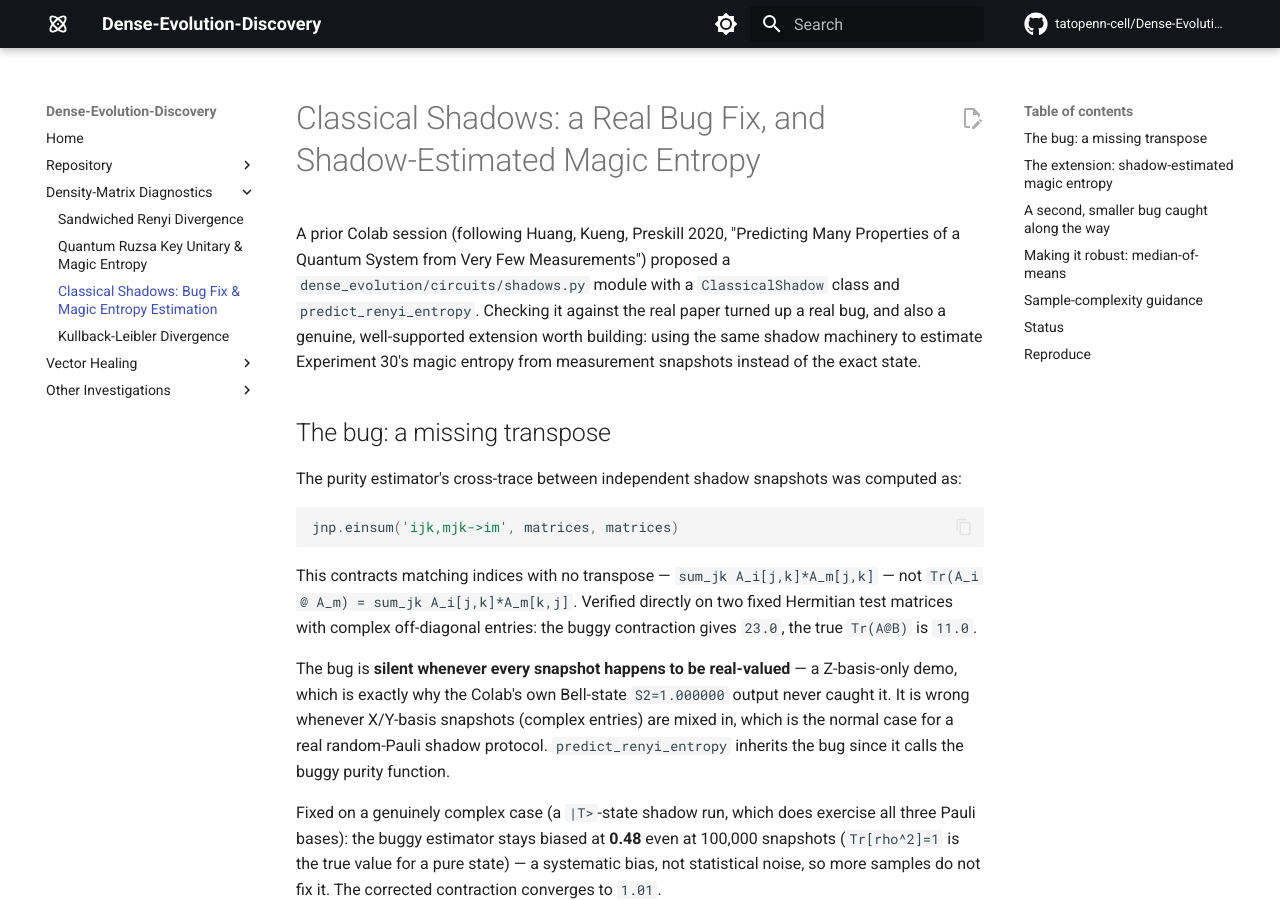
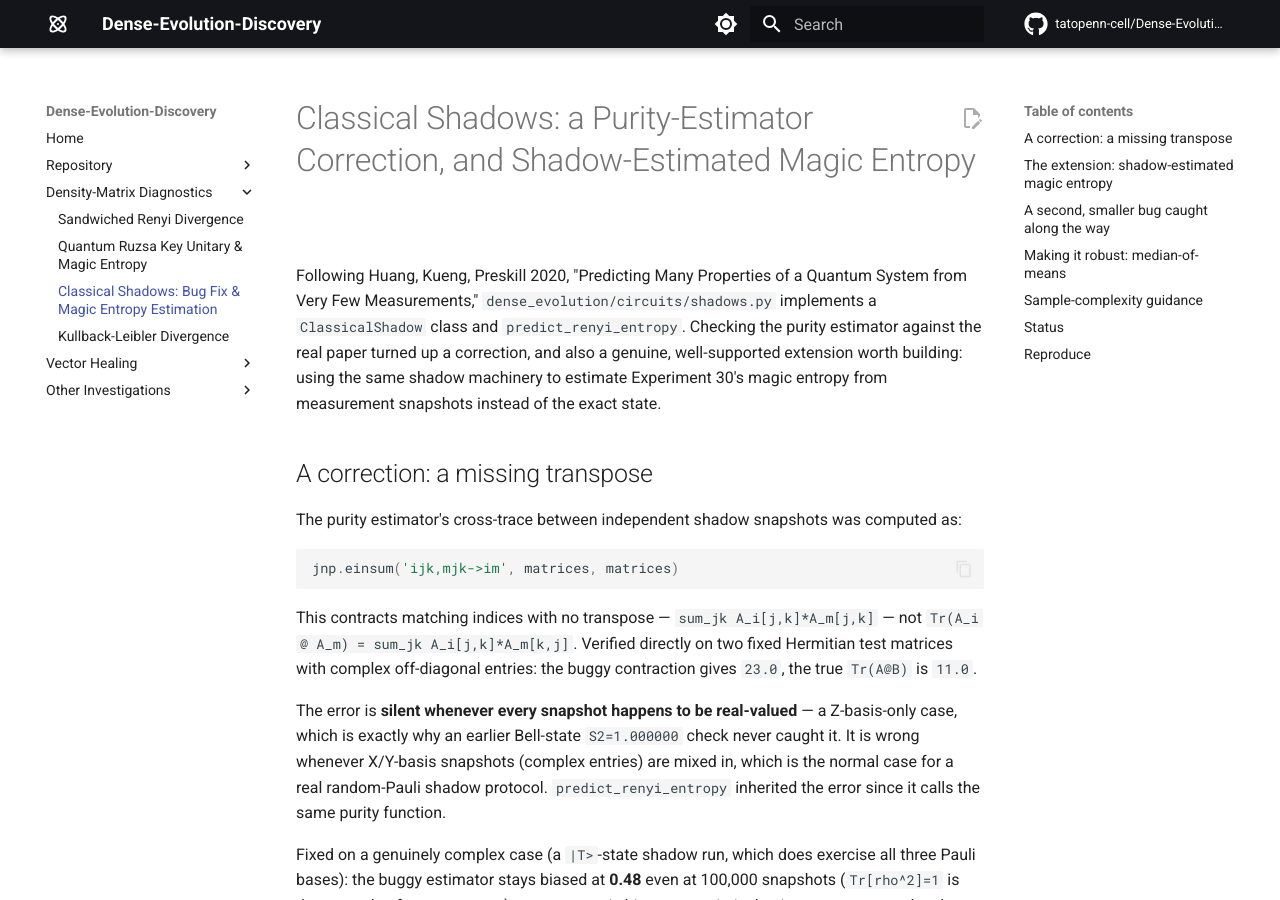
Before and after one commit to tatopenn-cell/Dense-Evolution-Discovery, an MkDocs documentation site: the page built from docs/quantum_shadows_magic_entropy.md, in a window 1280 px wide and 900 px high. Built offline with MkDocs 1.6.1 and Material for MkDocs 9.7.7, drawn with Linux system fonts in a browser that asks for light colours; comment, search, counter and statistics services are not loaded.

Commit message:
Remove local-worktree sys.path shims and Colab-origin mentions (#81)
The shims in cosmic_ray_burst_validation.py/cosmic_ray_erasure_decoding.py
pointed at a hardcoded local .claude/worktrees path -- needed only while
continuous_dissipative_evolve/cosmic_ray_burst_profile were unreleased.
Dense-Evolution v8.1.67 ships all of them now; removed the shims and the
matching pytest.skip guards in both test files.

Also removed references to private Colab-draft origins and softened
bug-fix framing in README.md and the shadows/ruzsa docs pages -- the
scientific content (corrections, verification) stays, just not framed
around a personal draft's mistakes.

11/11 tests passing with a clean, non-editable dense-evolution==8.1.67
install (no worktree path needed).

```diff
--- a/docs/quantum_shadows_magic_entropy.md
+++ b/docs/quantum_shadows_magic_entropy.md
@@ -1,8 +1,8 @@
-# Classical Shadows: a Real Bug Fix, and Shadow-Estimated Magic Entropy
+# Classical Shadows: a Purity-Estimator Correction, and Shadow-Estimated Magic Entropy
 
-A prior Colab session (following Huang, Kueng, Preskill 2020, "Predicting Many Properties of a Quantum System from Very Few Measurements") proposed a `dense_evolution/circuits/shadows.py` module with a `ClassicalShadow` class and `predict_renyi_entropy`. Checking it against the real paper turned up a real bug, and also a genuine, well-supported extension worth building: using the same shadow machinery to estimate Experiment 30's magic entropy from measurement snapshots instead of the exact state.
+Following Huang, Kueng, Preskill 2020, "Predicting Many Properties of a Quantum System from Very Few Measurements," `dense_evolution/circuits/shadows.py` implements a `ClassicalShadow` class and `predict_renyi_entropy`. Checking the purity estimator against the real paper turned up a correction, and also a genuine, well-supported extension worth building: using the same shadow machinery to estimate Experiment 30's magic entropy from measurement snapshots instead of the exact state.
 
-## The bug: a missing transpose
+## A correction: a missing transpose
 
 The purity estimator's cross-trace between independent shadow snapshots was computed as:
 
@@ -12,7 +12,7 @@ jnp.einsum('ijk,mjk->im', matrices, matrices)
 
 This contracts matching indices with no transpose — `sum_jk A_i[j,k]*A_m[j,k]` — not `Tr(A_i @ A_m) = sum_jk A_i[j,k]*A_m[k,j]`. Verified directly on two fixed Hermitian test matrices with complex off-diagonal entries: the buggy contraction gives `23.0`, the true `Tr(A@B)` is `11.0`.
 
-The bug is **silent whenever every snapshot happens to be real-valued** — a Z-basis-only demo, which is exactly why the Colab's own Bell-state `S2=1.000000` output never caught it. It is wrong whenever X/Y-basis snapshots (complex entries) are mixed in, which is the normal case for a real random-Pauli shadow protocol. `predict_renyi_entropy` inherits the bug since it calls the buggy purity function.
+The error is **silent whenever every snapshot happens to be real-valued** — a Z-basis-only case, which is exactly why an earlier Bell-state `S2=1.000000` check never caught it. It is wrong whenever X/Y-basis snapshots (complex entries) are mixed in, which is the normal case for a real random-Pauli shadow protocol. `predict_renyi_entropy` inherited the error since it calls the same purity function.
 
 Fixed on a genuinely complex case (a `|T>`-state shadow run, which does exercise all three Pauli bases): the buggy estimator stays biased at **0.48** even at 100,000 snapshots (`Tr[rho^2]=1` is the true value for a pure state) — a systematic bias, not statistical noise, so more samples do not fix it. The corrected contraction converges to `1.01`.
 
```
Also changed, not shown: README.md (+6 -6 lines), docs/cosmic_ray_burst_validation.md (+1 -1 lines), docs/germanium_iswap_validation.md (+2 -2 lines), docs/quantum_ruzsa_magic_entropy.md (+2 -2 lines), 4 other files.
